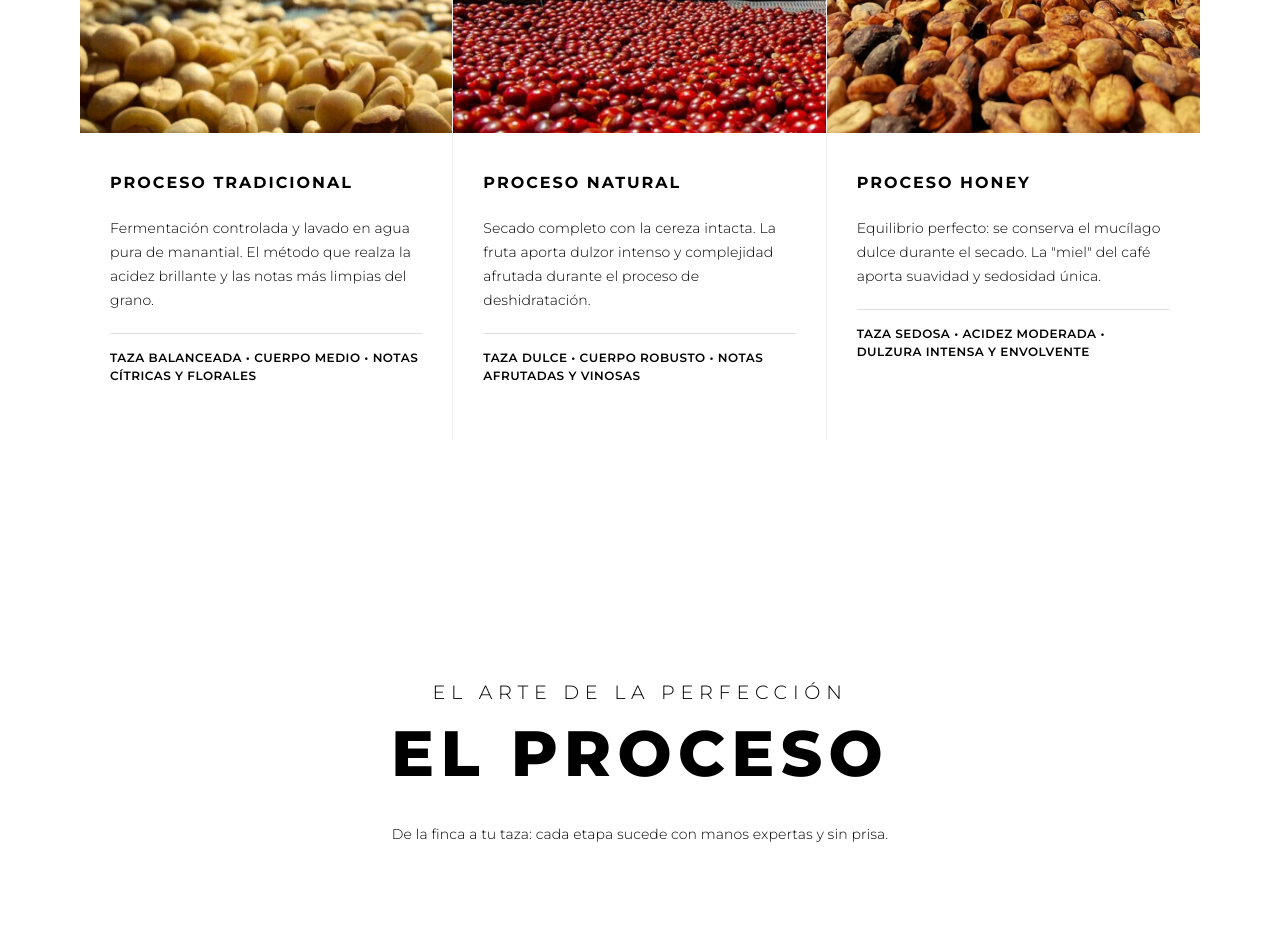
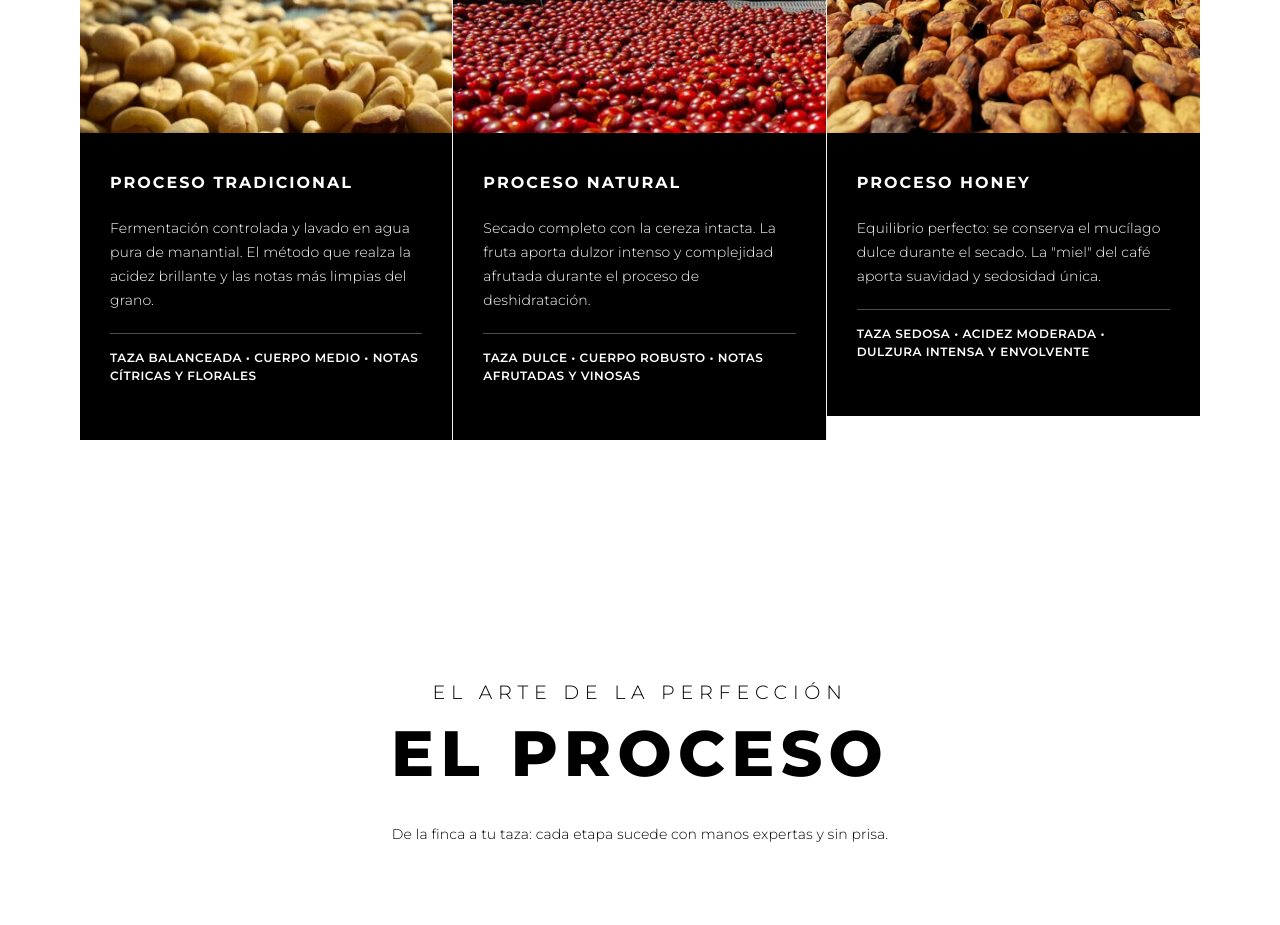
Before and after one commit to salvacoffee/salvacoffee, a plain HTML site: page index.html in a window 1280 px wide. Shown: the part 2820-3745 px from the top of the page. Drawn offline with Linux system fonts and the light colour scheme.

Commit message:
Set arte section cards to black background with white text initially

```diff
--- a/css/styles.css
+++ b/css/styles.css
@@ -797,12 +797,12 @@ body {
     padding: 40px 30px;
     position: relative;
     z-index: 4;
-    background: #ffffff;
+    background: #000000;
     transition: all 0.3s ease;
 }
 
 .proceso-card:hover .proceso-content {
-    background: transparent;
+    background: #000000;
     color: #ffffff;
 }
 
@@ -811,7 +811,7 @@ body {
     font-weight: 700;
     font-size: 16px;
     letter-spacing: 2px;
-    color: #000000;
+    color: #ffffff;
     margin-bottom: 25px;
     text-transform: uppercase;
     position: relative;
@@ -827,7 +827,7 @@ body {
     font-size: 14px;
     font-weight: 300;
     line-height: 1.7;
-    color: #000000;
+    color: #ffffff;
     margin-bottom: 20px;
     letter-spacing: 0.1px;
     transition: color 0.3s ease;
@@ -842,9 +842,9 @@ body {
     font-size: 12px;
     font-weight: 600;
     line-height: 1.5;
-    color: #000000;
+    color: #ffffff;
     padding: 15px 0;
-    border-top: 1px solid #e0e0e0;
+    border-top: 1px solid rgba(255, 255, 255, 0.3);
     letter-spacing: 0.5px;
     text-transform: uppercase;
     transition: all 0.3s ease;
```
